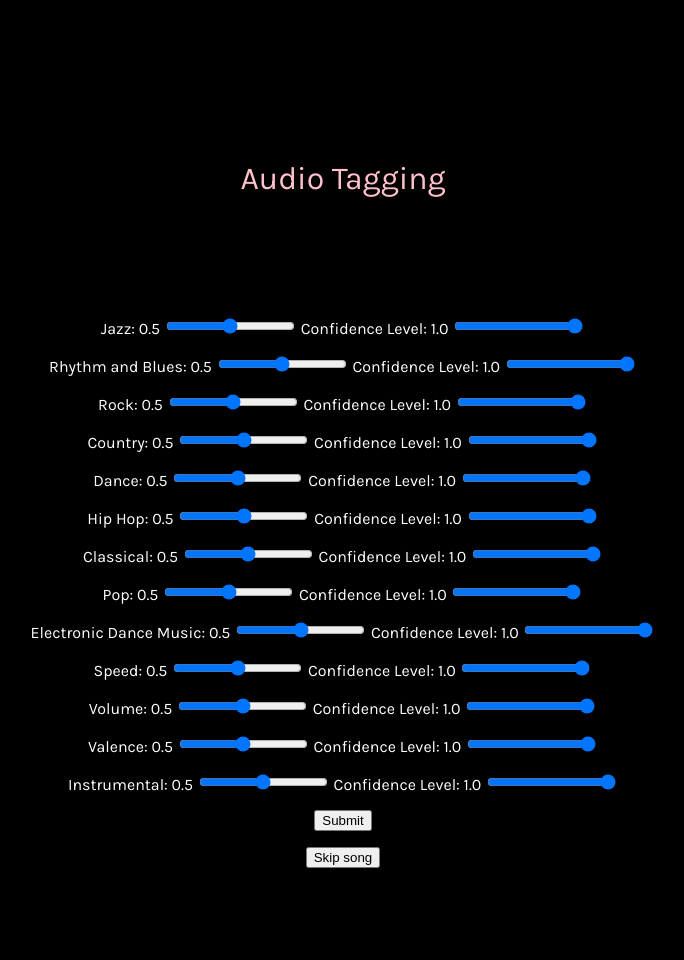
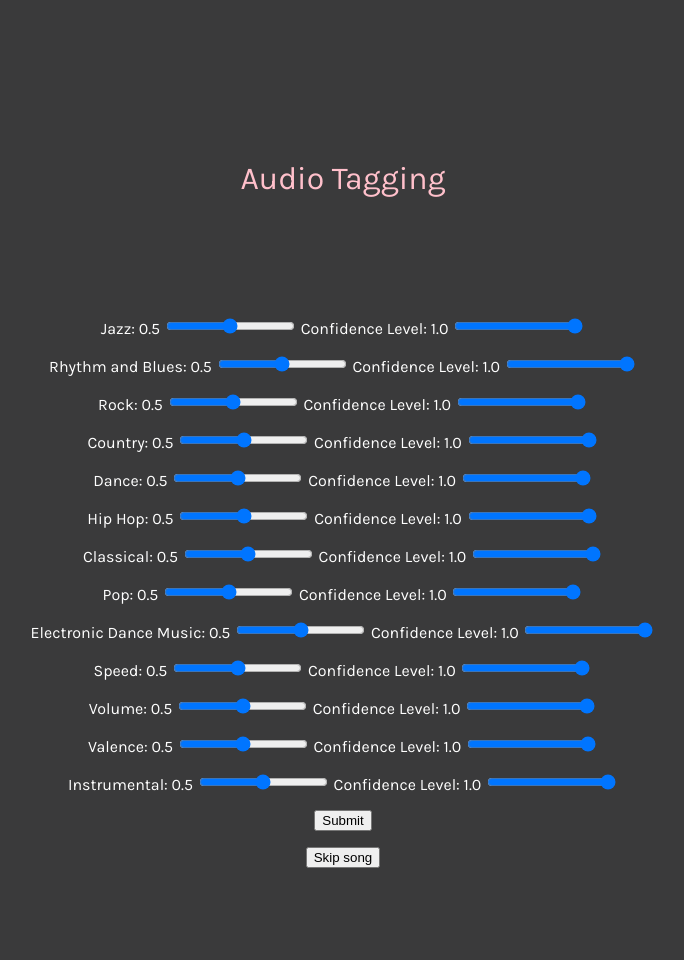
Before and after one commit to nautilusinternship/audio-tagging, a Flask app: template templates/index.html in a window 1280 px wide. Shown: the whole page, without its empty margins (297-981 px from the left). Run offline with Flask 2, Linux system fonts and the light colour scheme; the template is opened without the code that fills it, so the values that code supplies are empty.

Commit message:
change bg color for safari

```diff
--- a/static/index.css
+++ b/static/index.css
@@ -5,7 +5,7 @@ body {
   /* overflow: hidden; */
   /* font-family: 'Roboto Mono', monospace; */
   /* background-color: #ffe9b8; */
-  background-color: black;
+  background-color: #3A3A3B;
   color: white;
   font-size: 1em;
   font-family: "Karla", sans-serif;
--- a/templates/index.html
+++ b/templates/index.html
@@ -5,7 +5,7 @@
     type="text/css"
     href="{{ url_for('static',filename='index.css') }}"
   />
-  <title>Hello from Flask</title>
+  <title>Audio Tagging</title>
   <link
     href="https://fonts.googleapis.com/css2?family=Roboto+Mono:wght@500&display=swap"
     rel="stylesheet"
```
Also changed, not shown: 1 other file.
